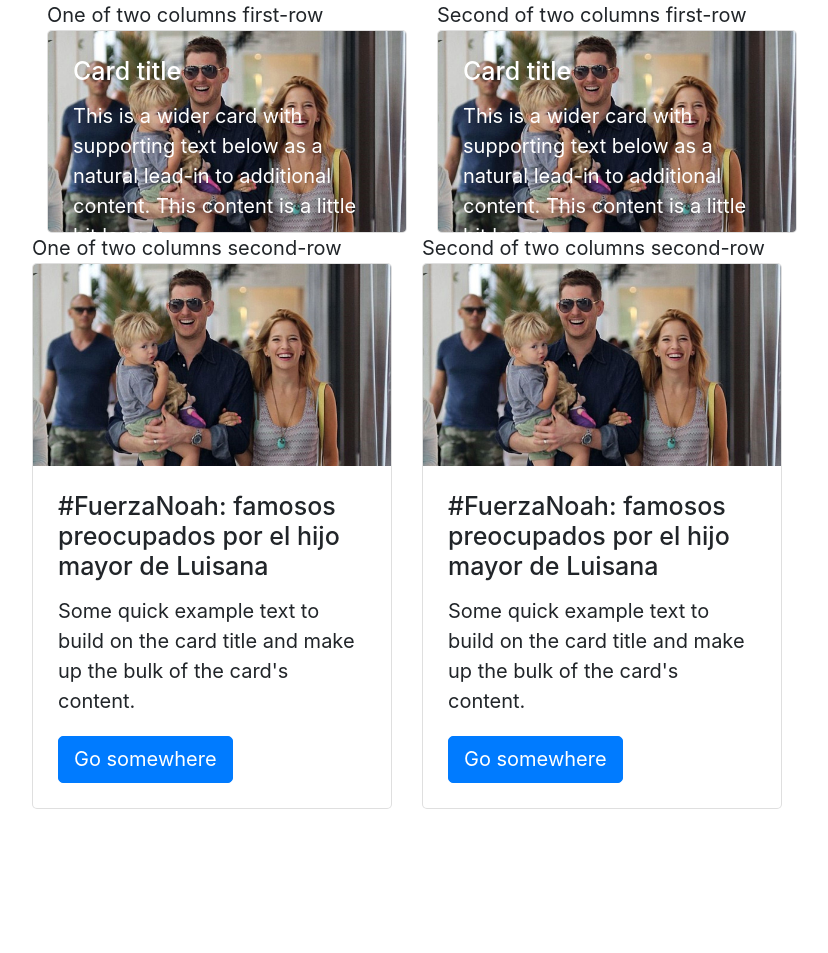
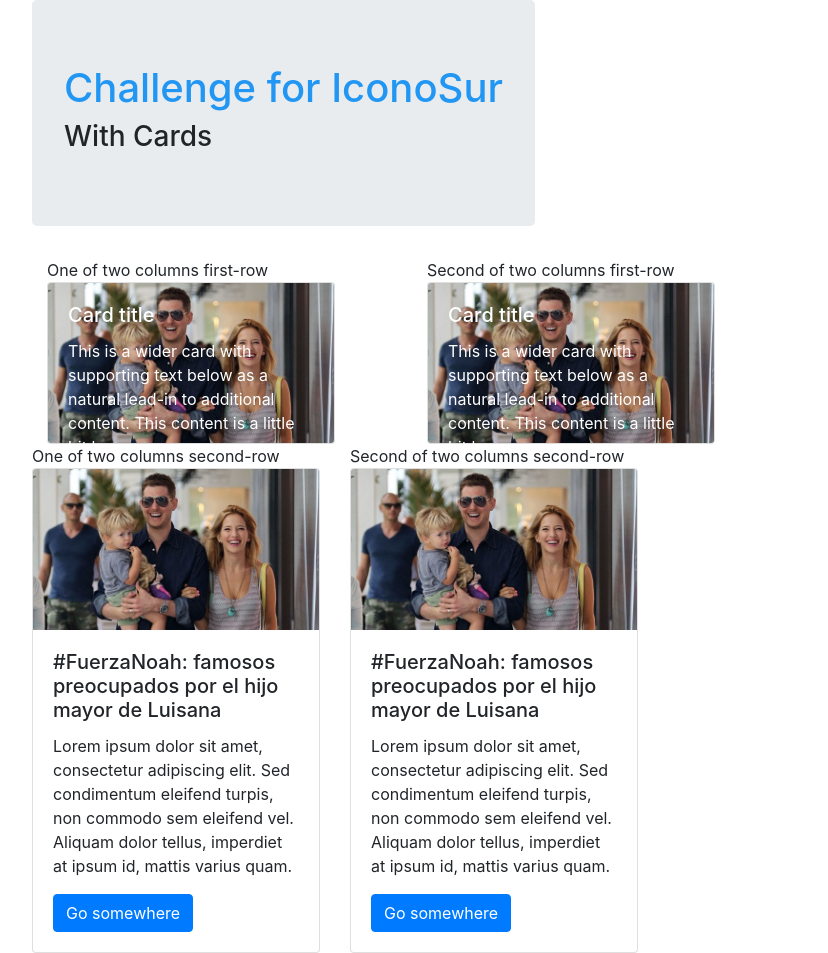
Before and after one commit to facundonapal/iconosur_test, a plain HTML site: page index.html in a window 1280 px wide. Shown: the whole page, without its empty margins (38-866 px from the left). Before the commit the page ends 809 px from the top, so only its background shows below. Drawn offline with nearby package versions, Linux system fonts and the light colour scheme.

Commit message:
Fix: header align.

```diff
--- a/css/custom.css
+++ b/css/custom.css
@@ -25,6 +25,19 @@
     height: 1065px;
     margin: 0 auto;
     padding: 60px 5px 0 0;
+}
+
+.jumbotron{
+    background-color:#ffffff;
+    border:1px solid #AAA;
+    border-bottom:3px solid #BBB;
+    padding:0px;
+    margin-top:4em;
+    overflow:hidden;
+    box-shadow: 0 8px 17px 0 rgba(0, 0, 0, 0.2), 0 6px 20px 0 rgba(0, 0, 0, 0.19);
+    font-family: 'Roboto', sans-serif;
+    -webkit-transition: box-shadow 0.3s cubic-bezier(0.4, 0, 0.2, 1);
+          transition: box-shadow 0.3s cubic-bezier(0.4, 0, 0.2, 1);
 }
 
 .section-title {
@@ -111,3 +124,7 @@ img {
     height: 40px;
     padding: 8px 0 0 8px;
 }
+
+.margin {
+    margin: 0 !important;
+}
--- a/index.html
+++ b/index.html
@@ -7,25 +7,22 @@
     <title>Icono Sur Test</title>
     <link rel="stylesheet" href="https://maxcdn.bootstrapcdn.com/bootstrap/4.0.0/css/bootstrap.min.css"
         integrity="sha384-Gn5384xqQ1aoWXA+058RXPxPg6fy4IWvTNh0E263XmFcJlSAwiGgFAW/dAiS6JXm" crossorigin="anonymous">
-    <link rel="stylesheet" href="css/custom.css">
+    <link rel="stylesheet" href="css/styles.css">
 
 </head>
-<!-- 1) Llevarme el width de las cards al custom.css
-     2) Pensar en el "show" como un before
-     3) Medir y posicionar
-     4) Dar estilo
-       a) Fondos
-       b) Fuentes
-       c) tamaños de fuentes
-       d) fondos de textos
-     5) Posicionar el boton
-     6) Añadir galeria de efectos JS para el boton (grow)
-     7) Colocar títulos
--->
+
 <body>
     <main>
-        <!-- GRILLA -->
+
+
         <div class="container">
+            <div class="row">
+                <div class="jumbotron">
+                    <h1 class="blue" style="color:#2196F3;">Challenge for IconoSur </h1>
+                    <h3 class="blue">With Cards</h3>
+                </div>
+            </div>
+            <!-- GRID -->
             <!-- FIRST ROW -->
             <div class="row">
                 <div class="col-sm">
@@ -34,7 +31,8 @@
                         <img class="card-img" src="assets\img\img_card.jpg" alt="Card image">
                         <div class="card-img-overlay">
                             <h5 class="card-title">Card title</h5>
-                      <p class="card-text">This is a wider card with supporting text below as a natural lead-in to additional content. This content is a little bit longer.</p>
+                            <p class="card-text">This is a wider card with supporting text below as a natural lead-in to
+                                additional content. This content is a little bit longer.</p>
                             <p class="card-text">Last updated 3 mins ago</p>
                         </div>
                     </div>
@@ -45,7 +43,8 @@
                         <img class="card-img" src="assets\img\img_card.jpg" alt="Card image">
                         <div class="card-img-overlay">
                             <h5 class="card-title">Card title</h5>
-                      <p class="card-text">This is a wider card with supporting text below as a natural lead-in to additional content. This content is a little bit longer.</p>
+                            <p class="card-text">This is a wider card with supporting text below as a natural lead-in to
+                                additional content. This content is a little bit longer.</p>
                             <p class="card-text">Last updated 3 mins ago</p>
                         </div>
                     </div>
@@ -54,16 +53,19 @@
                 </div>
                 <!-- END OF FIRST ROW -->
                 <!-- SECOND ROW -->
-            <div class="row">
+                <div class="row margin">
                     <div class="col-sm">
                         One of two columns second-row
                         <!-- CARD -->
                         <div class="card" style="width: 18rem;">
                             <img class="card-img-top" src="assets\img\img_card.jpg" alt="Card image cap">
                             <div class="card-body">
-                            <h5 class="card-title">#FuerzaNoah: famosos preocupados por el hijo mayor de Luisana</h5>
-                            <p class="card-text">Some quick example text to build on the card title and make up the bulk
-                                of the card's content.</p>
+                                <h5 class="card-title">#FuerzaNoah: famosos preocupados por el hijo mayor de Luisana
+                                </h5>
+                                <p class="card-text">Lorem ipsum dolor sit amet, consectetur adipiscing elit. Sed
+                                    condimentum eleifend turpis,
+                                    non commodo sem eleifend vel. Aliquam dolor tellus, imperdiet at ipsum id, mattis
+                                    varius quam. </p>
                                 <a href="#" class="btn btn-primary">Go somewhere</a>
                             </div>
                         </div>
@@ -75,9 +77,12 @@
                         <div class="card" style="width: 18rem;">
                             <img class="card-img-top" src="assets\img\img_card.jpg" alt="Card image cap">
                             <div class="card-body">
-                            <h5 class="card-title">#FuerzaNoah: famosos preocupados por el hijo mayor de Luisana</h5>
-                            <p class="card-text">Some quick example text to build on the card title and make up the bulk
-                                of the card's content.</p>
+                                <h5 class="card-title">#FuerzaNoah: famosos preocupados por el hijo mayor de Luisana
+                                </h5>
+                                <p class="card-text">Lorem ipsum dolor sit amet, consectetur adipiscing elit. Sed
+                                    condimentum eleifend turpis,
+                                    non commodo sem eleifend vel. Aliquam dolor tellus, imperdiet at ipsum id, mattis
+                                    varius quam.</p>
                                 <a href="#" class="btn btn-primary">Go somewhere</a>
                             </div>
                         </div>
```
Lines whose indentation alone changed are shown as unchanged.
